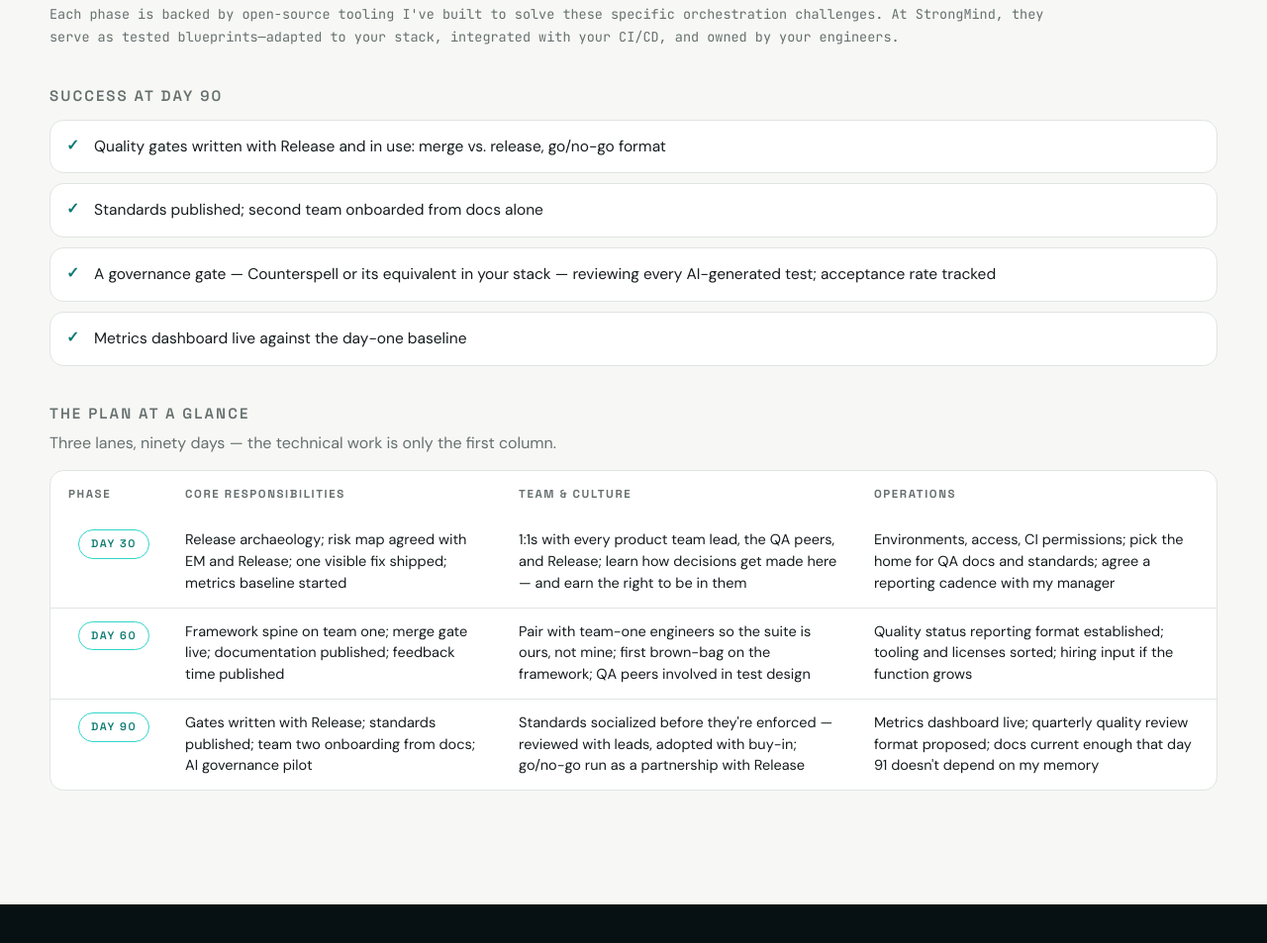
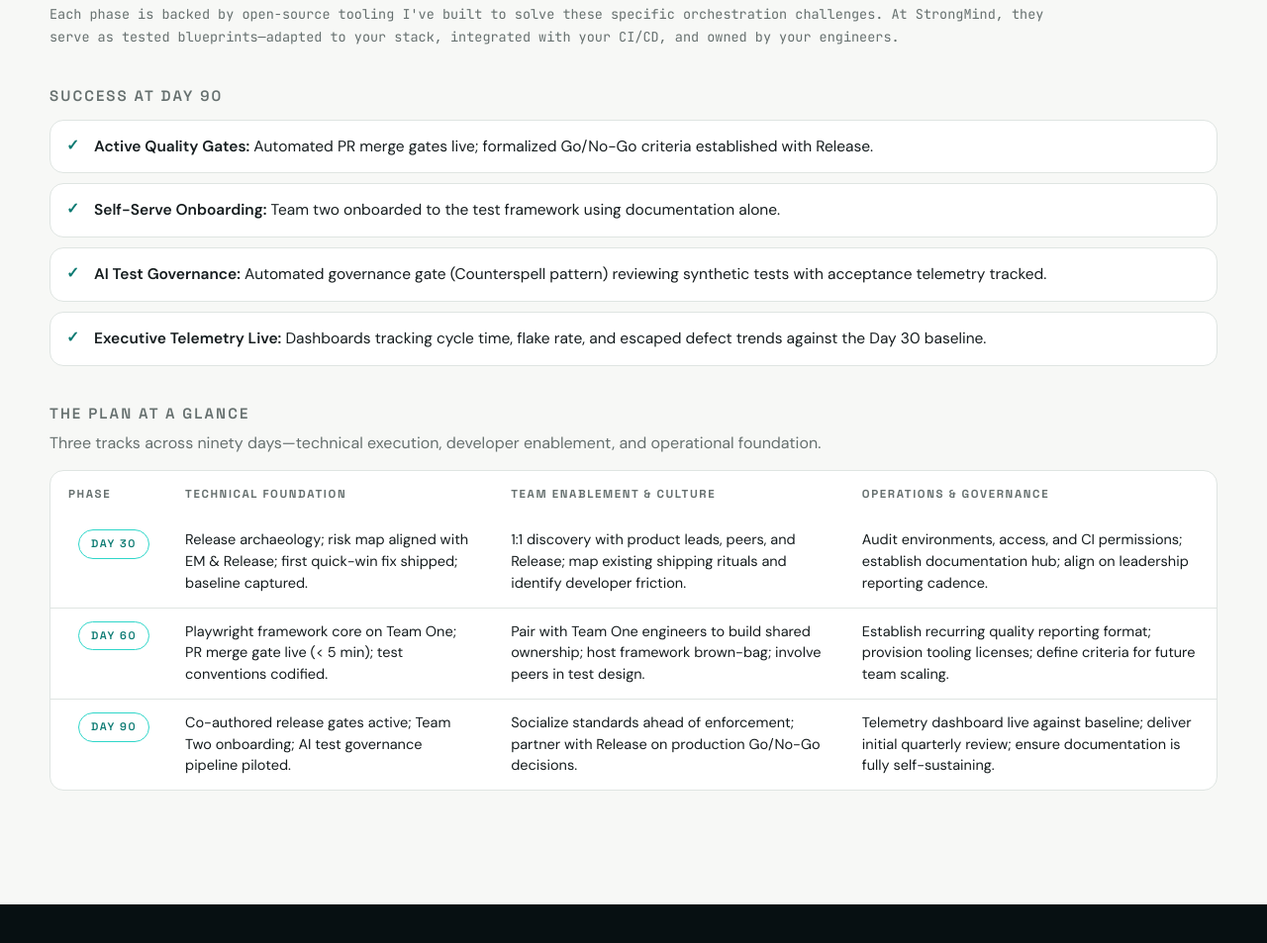
Before and after one commit to sjzavala/qa-first-90-days, a website: page index.html in a window 1280 px wide. Shown: the part 8332-9285 px from the top of the page at 99% size. Drawn offline with Linux system fonts and the light colour scheme.

Commit message:
Day 90: executive polish for the success checklist and plan-at-a-glance table
Labeled success items, renamed swimlanes (Technical Foundation / Team
Enablement & Culture / Operations & Governance), tightened cell copy.
Copy doc and spec updated to match.

Co-Authored-By: Claude Fable 5.1 <noreply@anthropic.com>
Claude-Session: https://claude.ai/code/session_01LpWawxxYwoUmzmw5Y9sBi7

```diff
--- a/index.html
+++ b/index.html
@@ -299,21 +299,21 @@
 
         <h3 class="sub-title">Success at day 90</h3>
         <ul class="success-list" data-testid="day90-success">
-          <li>Quality gates written with Release and in use: merge vs. release, go/no-go format</li>
-          <li>Standards published; second team onboarded from docs alone</li>
-          <li>A governance gate — Counterspell or its equivalent in your stack — reviewing every AI-generated test; acceptance rate tracked</li>
-          <li>Metrics dashboard live against the day-one baseline</li>
+          <li><strong>Active Quality Gates:</strong> Automated PR merge gates live; formalized Go/No-Go criteria established with Release.</li>
+          <li><strong>Self-Serve Onboarding:</strong> Team two onboarded to the test framework using documentation alone.</li>
+          <li><strong>AI Test Governance:</strong> Automated governance gate (Counterspell pattern) reviewing synthetic tests with acceptance telemetry tracked.</li>
+          <li><strong>Executive Telemetry Live:</strong> Dashboards tracking cycle time, flake rate, and escaped defect trends against the Day 30 baseline.</li>
         </ul>
 
-        <h3 class="sub-title">The plan at a glance</h3>
-        <p class="table-intro" data-testid="glance-intro">Three lanes, ninety days — the technical work is only the first column.</p>
+        <h3 class="sub-title">The Plan at a Glance</h3>
+        <p class="table-intro" data-testid="glance-intro">Three tracks across ninety days—technical execution, developer enablement, and operational foundation.</p>
         <div class="table-wrap">
           <table class="data-table glance" data-testid="glance-table">
-            <thead><tr><th scope="col">Phase</th><th scope="col">Core responsibilities</th><th scope="col">Team &amp; culture</th><th scope="col">Operations</th></tr></thead>
+            <thead><tr><th scope="col">Phase</th><th scope="col">Technical Foundation</th><th scope="col">Team Enablement &amp; Culture</th><th scope="col">Operations &amp; Governance</th></tr></thead>
             <tbody>
-              <tr data-phase="30"><th scope="row"><span class="tag">Day 30</span></th><td>Release archaeology; risk map agreed with EM and Release; one visible fix shipped; metrics baseline started</td><td>1:1s with every product team lead, the QA peers, and Release; learn how decisions get made here — and earn the right to be in them</td><td>Environments, access, CI permissions; pick the home for QA docs and standards; agree a reporting cadence with my manager</td></tr>
-              <tr data-phase="60"><th scope="row"><span class="tag">Day 60</span></th><td>Framework spine on team one; merge gate live; documentation published; feedback time published</td><td>Pair with team-one engineers so the suite is ours, not mine; first brown-bag on the framework; QA peers involved in test design</td><td>Quality status reporting format established; tooling and licenses sorted; hiring input if the function grows</td></tr>
-              <tr data-phase="90"><th scope="row"><span class="tag">Day 90</span></th><td>Gates written with Release; standards published; team two onboarding from docs; AI governance pilot</td><td>Standards socialized before they're enforced — reviewed with leads, adopted with buy-in; go/no-go run as a partnership with Release</td><td>Metrics dashboard live; quarterly quality review format proposed; docs current enough that day 91 doesn't depend on my memory</td></tr>
+              <tr data-phase="30"><th scope="row"><span class="tag">Day 30</span></th><td>Release archaeology; risk map aligned with EM &amp; Release; first quick-win fix shipped; baseline captured.</td><td>1:1 discovery with product leads, peers, and Release; map existing shipping rituals and identify developer friction.</td><td>Audit environments, access, and CI permissions; establish documentation hub; align on leadership reporting cadence.</td></tr>
+              <tr data-phase="60"><th scope="row"><span class="tag">Day 60</span></th><td>Playwright framework core on Team One; PR merge gate live (&lt; 5 min); test conventions codified.</td><td>Pair with Team One engineers to build shared ownership; host framework brown-bag; involve peers in test design.</td><td>Establish recurring quality reporting format; provision tooling licenses; define criteria for future team scaling.</td></tr>
+              <tr data-phase="90"><th scope="row"><span class="tag">Day 90</span></th><td>Co-authored release gates active; Team Two onboarding; AI test governance pipeline piloted.</td><td>Socialize standards ahead of enforcement; partner with Release on production Go/No-Go decisions.</td><td>Telemetry dashboard live against baseline; deliver initial quarterly review; ensure documentation is fully self-sustaining.</td></tr>
             </tbody>
           </table>
         </div>
```
Also changed, not shown: e2e/site.spec.js (+5 -5 lines), qa-first-90-days-site-copy.md (+9 -9 lines).
